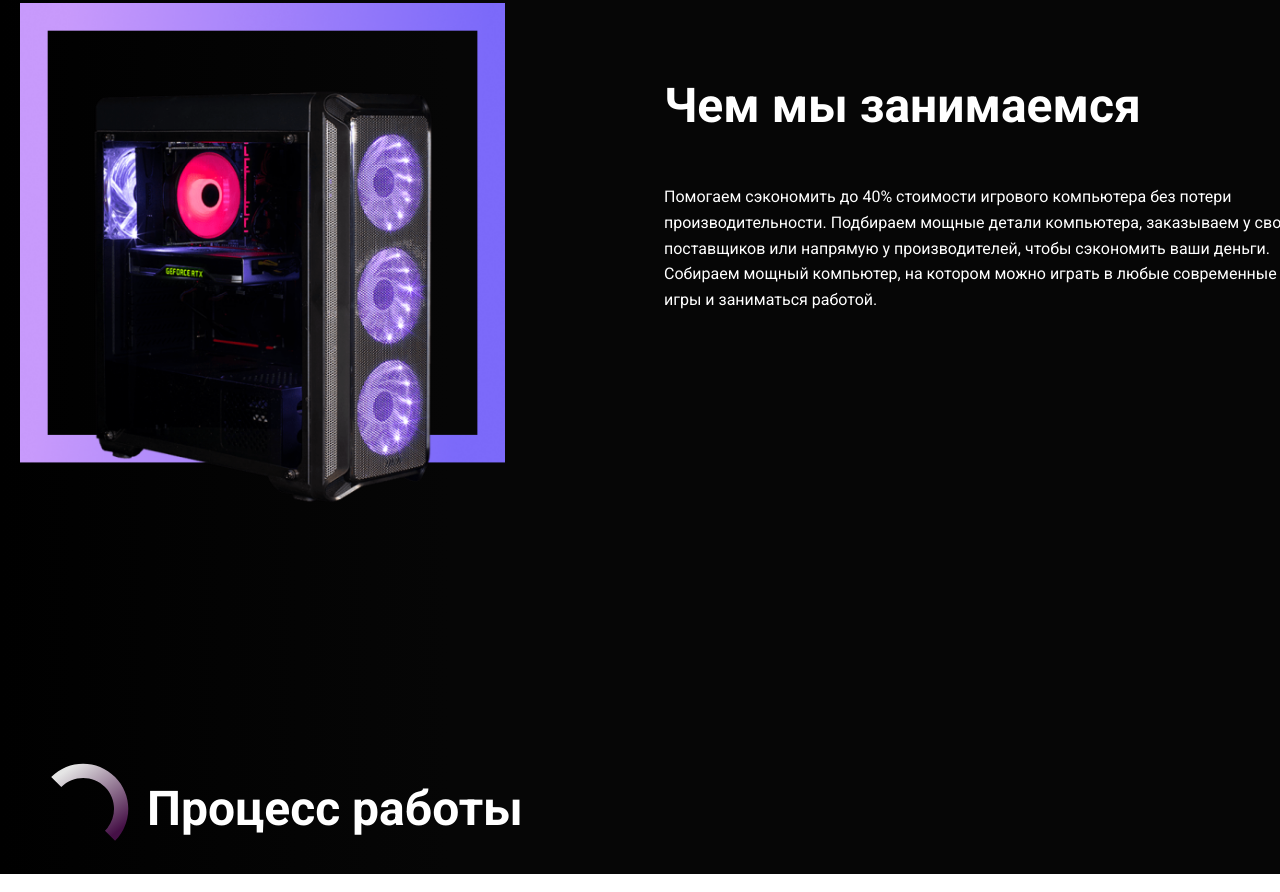
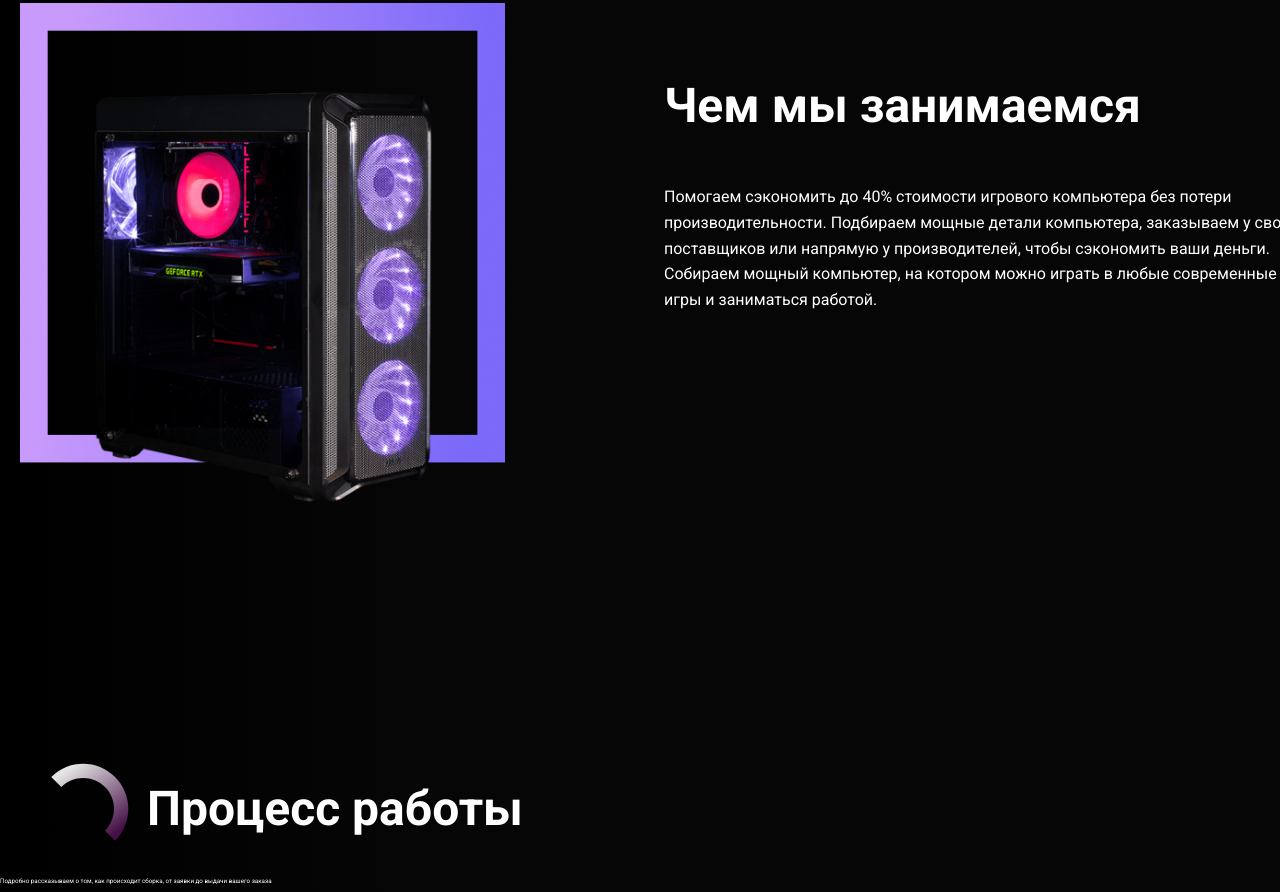
Before and after one commit to korvet88/Your_PC_collected_web_sait, a plain HTML site: page source/index.html in a window 1280 px wide. Shown: the part 1206-2098 px from the top of the page. Drawn offline with Linux system fonts and the light colour scheme.

Commit message:
add
Расстановка для блока проуечсс

```diff
--- a/source/css/style.css
+++ b/source/css/style.css
@@ -178,6 +178,7 @@ h1, h2, h3, h4, h5, h6 {
 }
 .process .container{
     display: flex;
+    flex-direction: column;
 }
 .process__title {
     display: flex;
@@ -195,5 +196,4 @@ h1, h2, h3, h4, h5, h6 {
     font-weight: 700;
     font-size: 4.8rem;
     line-height: 140%;
-
 }
--- a/source/index.html
+++ b/source/index.html
@@ -86,6 +86,9 @@
                         </div>
                         <h2 class="process__header">Процесс работы</h2>
                 </div>
+                <div class="process__description">
+                    <p>Подробно рассказываем о том, как происходит сборка, от заявки до выдачи вашего заказа</p>
+                </div>
             </div>
         </section>
     </main>
```
